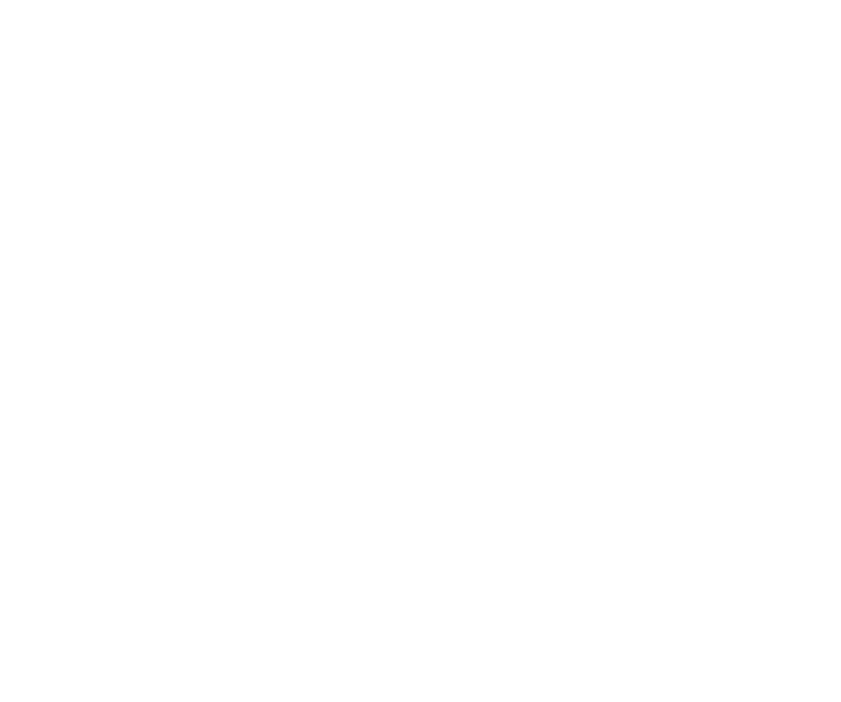
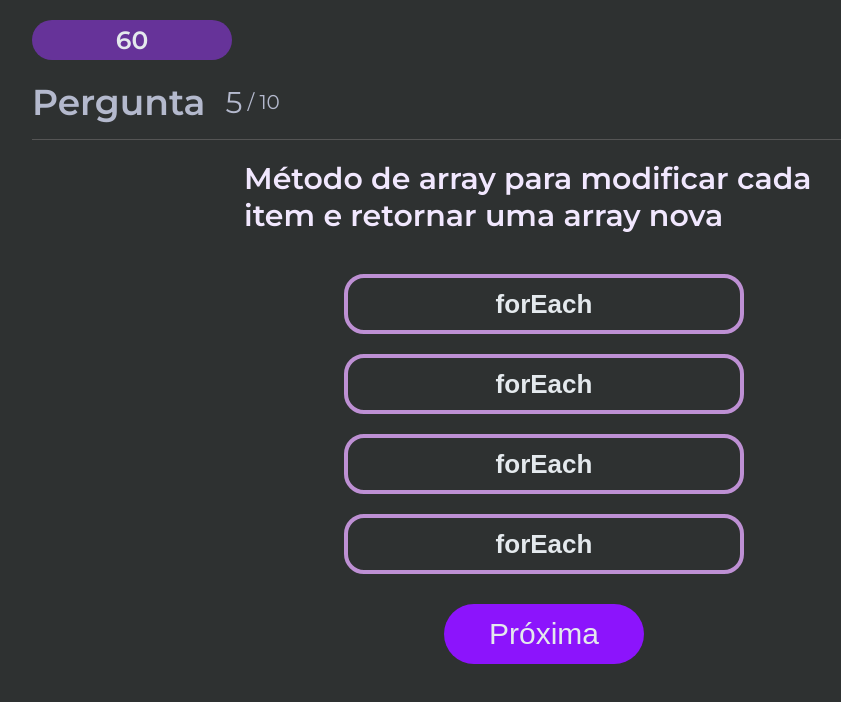
Before and after one commit to phedrakeson/quiz-app, an Angular app in the folder quiz-app/: page /quiz in a window 1280 px wide. Shown: the top 702 px of the page, without its empty margins (96-937 px from the left). Built offline with nearby package versions, Linux system fonts and the light colour scheme.

Commit message:
feat(quiz): style the base structure

```diff
--- a/quiz-app/src/app/features/quiz/quiz.component.html
+++ b/quiz-app/src/app/features/quiz/quiz.component.html
@@ -0,0 +1,35 @@
+<div class="container">
+  <div class="quiz-container">
+    <div class="quiz-timer">
+      <span>60</span>
+    </div>
+    <div class="quiz-header">
+      <h1>Pergunta</h1>
+      <div class="quiz-page">
+        <p>5</p><span>/ 10</span>
+      </div>
+    </div>
+
+    <h2>Método de array para modificar cada item e retornar uma array nova</h2>
+
+    <ul class="quiz-selection">
+      <li>
+        <button class="quiz-option">forEach</button>
+      </li>
+
+      <li>
+        <button class="quiz-option">forEach</button>
+      </li>
+
+      <li>
+        <button class="quiz-option">forEach</button>
+      </li>
+
+      <li>
+        <button class="quiz-option">forEach</button>
+      </li>
+    </ul>
+
+    <button class="quiz-next">Próxima</button>
+  </div>
+</div>
--- a/quiz-app/src/app/features/quiz/quiz.component.scss
+++ b/quiz-app/src/app/features/quiz/quiz.component.scss
@@ -0,0 +1,119 @@
+.container {
+  background: #2e3131;
+  width: 100vw;
+  height: 100vh;
+}
+
+.quiz-container {
+  background: #2e3131;
+  width: 80%;
+  height: 100vh;
+  margin: 0 auto;
+  padding-top: 20px;
+
+  display: flex;
+  flex-direction: column;
+}
+
+.quiz-timer {
+  height: 40px;
+  width: 200px;
+  border-radius: 20px;
+  background: #663399;
+
+  display: flex;
+  align-items: center;
+  justify-content: center;
+
+  margin-bottom: 20px;
+}
+
+.quiz-timer span {
+  font-size: 2.5rem;
+  font-weight: 600;
+  color: #e4e9ed;
+}
+
+.quiz-header {
+  width: 100%;
+  border-bottom: 1px solid #555;
+  padding-bottom: 15px;
+  display: flex;
+}
+
+.quiz-header h1 {
+  font-size: 3.6rem;
+  color: #b4b9cd;
+}
+
+.quiz-page {
+  margin-left: 20px;
+  display: flex;
+  align-items: center;
+}
+
+.quiz-page p,
+span {
+  color: #b4b9cd;
+}
+
+.quiz-page p {
+  font-size: 3rem;
+  margin-right: 5px;
+}
+
+.quiz-page span {
+  font-size: 2rem;
+}
+
+.quiz-container h2 {
+  font-size: 3rem;
+  color: #f1e7fe;
+  max-width: 600px;
+  align-self: center;
+  margin: 20px 0 40px 0;
+}
+
+.quiz-selection {
+  align-self: center;
+}
+
+.quiz-option {
+  width: 400px;
+  height: 60px;
+  border-radius: 20px;
+  background: none;
+  border: 4px solid #be90d4;
+  font-size: 2.6rem;
+  font-weight: 600;
+  color: #e4e9ed;
+}
+
+li + li {
+  margin: 20px 0 20px 0;
+}
+
+.quiz-option:hover {
+  cursor: pointer;
+  opacity: 60%;
+  transition: 0.3s;
+}
+
+.quiz-next {
+  width: 200px;
+  height: 60px;
+  background: #8c14fc;
+  border: none;
+  border-radius: 40px;
+
+  color: #e4e9ed;
+  font-size: 3rem;
+
+  margin: 10px auto;
+}
+
+.quiz-next:hover {
+  cursor: pointer;
+  opacity: 60%;
+  transition: 0.3s;
+}
```
